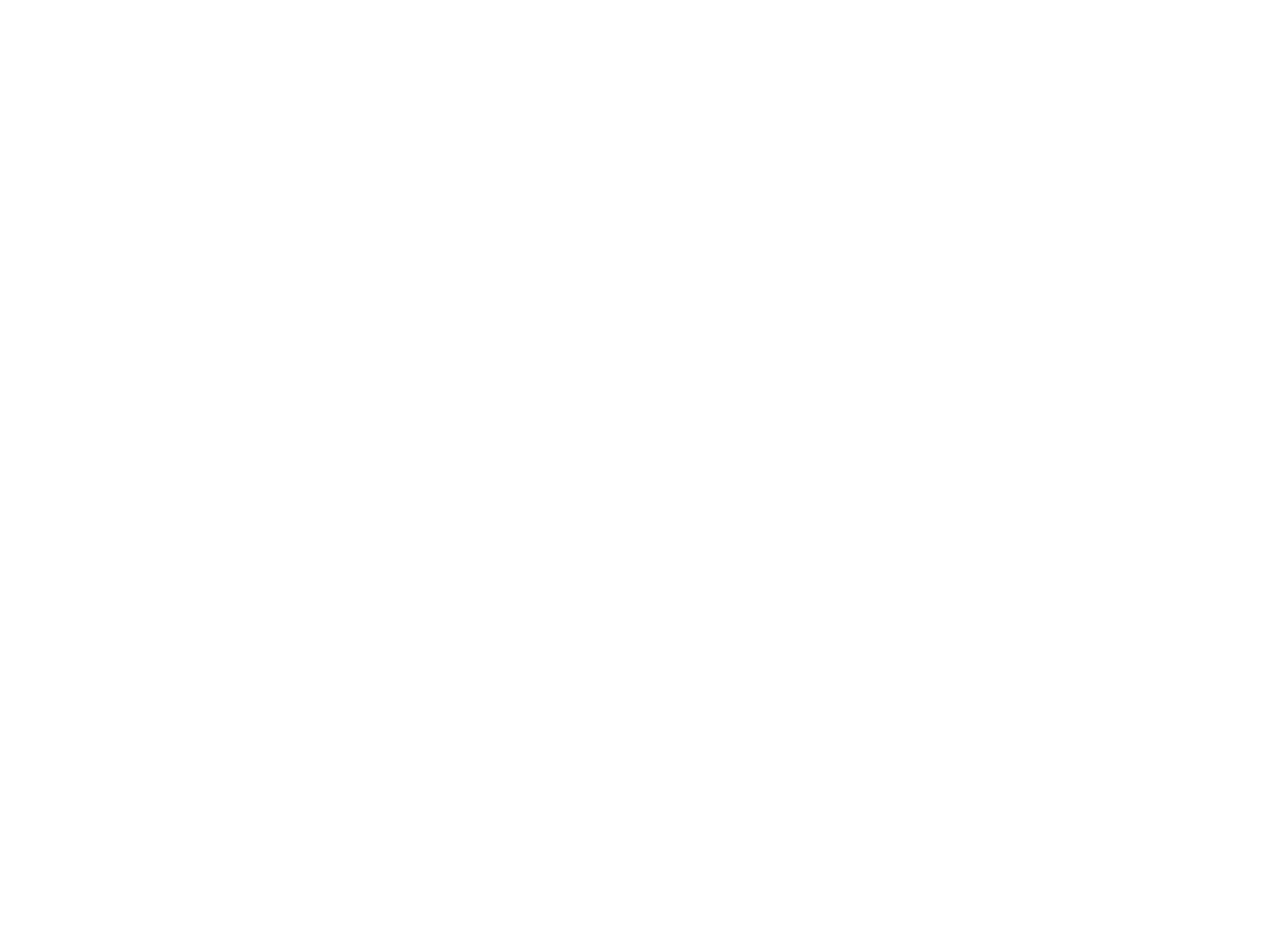
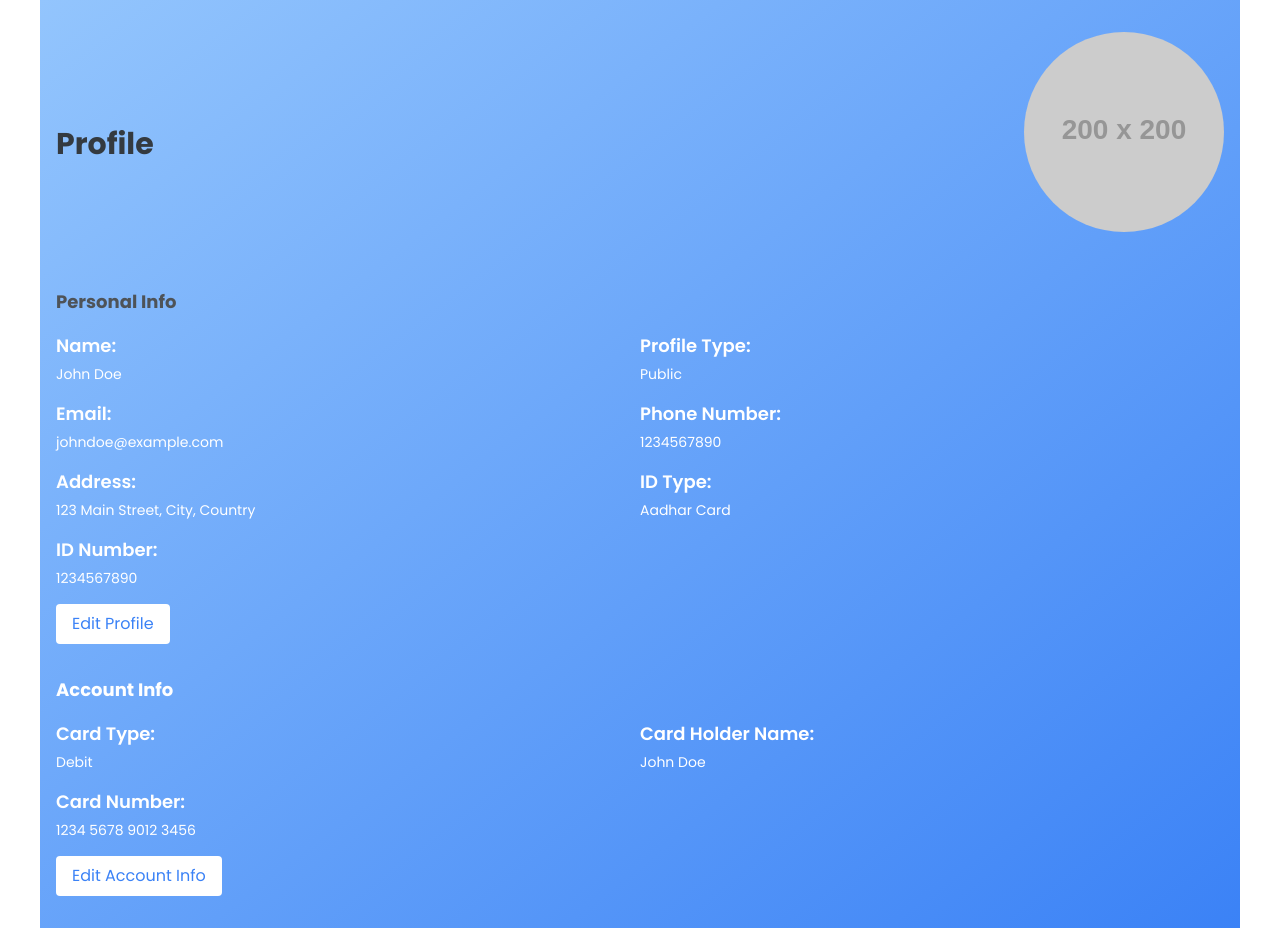
Before and after one commit to harshkas4na/Ctrl-Alt-Defeat_2.1.3, a React (Vite) app in the folder frontend/: page /BuyerProfilePage in a window 1280 px wide. Before the commit this address had no page. Before the commit the page ends 800 px from the top, so only its background shows below. Built offline with nearby package versions, Linux system fonts and the light colour scheme.

Commit message:
added buyerprofilepage

```diff
--- a/frontend/src/App.jsx
+++ b/frontend/src/App.jsx
@@ -1,14 +1,15 @@
 import React from 'react'
-import { BrowserRouter,Routes,Route } from "react-router-dom";
+import { BrowserRouter, Routes, Route } from "react-router-dom";
 import MainContainer from "./pages/MainContainer";
 import Home from './pages/Home';
 import EventsPage from './pages/EventsPage';
+import BuyerProfilePage from './pages/BuyerProfilePage';
 
 const App = () => {
   return (
     <div>
 
-        <BrowserRouter>
+      <BrowserRouter>
         <Routes>
 
           {/* Pages */}
@@ -16,6 +17,7 @@
 
           <Route path="/Home" element={<Home />} />
           <Route path="/EventsPage" element={<EventsPage />} />
+          <Route path="/BuyerProfilePage" element={<BuyerProfilePage />} />
 
 
 
--- a/frontend/src/pages/BuyerProfilePage.jsx
+++ b/frontend/src/pages/BuyerProfilePage.jsx
@@ -1,9 +1,71 @@
-import React from 'react'
+import React from 'react';
 
-const BuyerProfilePage = () => {
+const ProfilePage = () => {
   return (
-    <div>BuyerProfilePage</div>
-  )
-}
+    <div className="container mx-auto px-4 py-8 bg-gradient-to-br from-blue-300 to-blue-500 text-white">
+      <div className="flex justify-between items-center">
+        <div>
+          <h1 className="text-3xl font-bold text-[#343a40]">Profile</h1>
+        </div>
+        <div>
+          <img src="https://via.placeholder.com/200" alt="Profile Icon" className="w-25 h-25 rounded-full" />
+          <button className="ml-2 text-gray-100 hover:text-gray-200"><i className="fas fa-pencil-alt"></i></button>
+        </div>
+      </div>
+      <div className="mt-8">
+        <h2 className="text-lg font-bold mb-4 text-[#4e5358]">Personal Info</h2>
+        <div className="flex flex-wrap">
+          <div className="w-1/2 mb-4">
+            <label className="block text-lg font-semibold ">Name:</label>
+            <p className="mt-1 text-sm">John Doe</p>
+          </div>
+          <div className="w-1/2 mb-4">
+            <label className="block text-lg font-semibold">Profile Type:</label>
+            <p className="mt-1 text-sm">Public</p>
+          </div>
+          <div className="w-1/2 mb-4">
+            <label className="block text-lg font-semibold">Email:</label>
+            <p className="mt-1 text-sm">johndoe@example.com</p>
+          </div>
+          <div className="w-1/2 mb-4">
+            <label className="block text-lg font-semibold">Phone Number:</label>
+            <p className="mt-1 text-sm">1234567890</p>
+          </div>
+          <div className="w-1/2 mb-4">
+            <label className="block text-lg font-semibold">Address:</label>
+            <p className="mt-1 text-sm">123 Main Street, City, Country</p>
+          </div>
+          <div className="w-1/2 mb-4">
+            <label className="block text-lg font-semibold">ID Type:</label>
+            <p className="mt-1 text-sm">Aadhar Card</p>
+          </div>
+          <div className="w-1/2 mb-4">
+            <label className="block text-lg font-semibold">ID Number:</label>
+            <p className="mt-1 text-sm">1234567890</p>
+          </div>
+        </div>
+        <button className="px-4 py-2 bg-white text-blue-500 rounded hover:bg-blue-100">Edit Profile</button>
+      </div>
+      <div className="mt-8">
+        <h2 className="text-lg font-bold mb-4">Account Info</h2>
+        <div className="flex flex-wrap">
+          <div className="w-1/2 mb-4">
+            <label className="block text-lg font-semibold">Card Type:</label>
+            <p className="mt-1 text-sm">Debit</p>
+          </div>
+          <div className="w-1/2 mb-4">
+            <label className="block text-lg font-semibold">Card Holder Name:</label>
+            <p className="mt-1 text-sm">John Doe</p>
+          </div>
+          <div className="w-1/2 mb-4">
+            <label className="block text-lg font-semibold">Card Number:</label>
+            <p className="mt-1 text-sm">1234 5678 9012 3456</p>
+          </div>
+        </div>
+        <button className="px-4 py-2 bg-white text-blue-500 rounded hover:bg-blue-100">Edit Account Info</button>
+      </div>
+    </div>
+  );
+};
 
-export default BuyerProfilePage
+export default ProfilePage;
```
Also changed, not shown: 1 other file (tests, documents, lock files or other folders).
